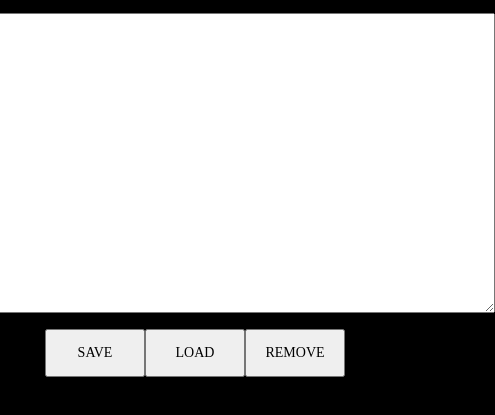
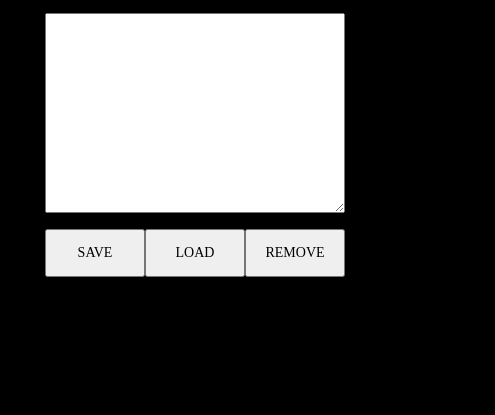
Before and after one commit to kamilbaczynski/noteboo-wtf-gulp, a website: page src/content/index.html in a window 390 px wide. Shown: the part 115-530 px from the top of the page, 495 px wide, since content can reach past the window. Drawn offline with nearby package versions, Linux system fonts and the light colour scheme; files that its build step writes are made by us from their sources.

Commit message:
Feat: media queries for mobile users + fixing small bugs in JS

```diff
--- a/src/scss/main.scss
+++ b/src/scss/main.scss
@@ -28,12 +28,16 @@ body {
   display: flex;
     &__box {
     // margin: 16px auto;
-    // min-width: 400px;
-    // min-height: 200px;
-    width: 600px;
+    min-width: 300px;
+    min-height: 200px;
+    width: 500px;
     height: 300px;
     max-width: 800px;
     max-height: 300px;
+    @media (max-width: 640px) {
+      width: 200px;
+      height: 200px;
+    }
   }
 }
 
```
Also changed, not shown: src/js/main.js (+0 -7 lines).
